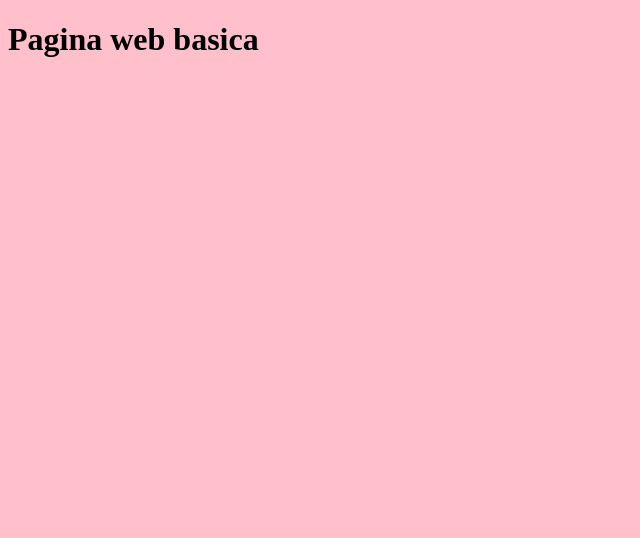
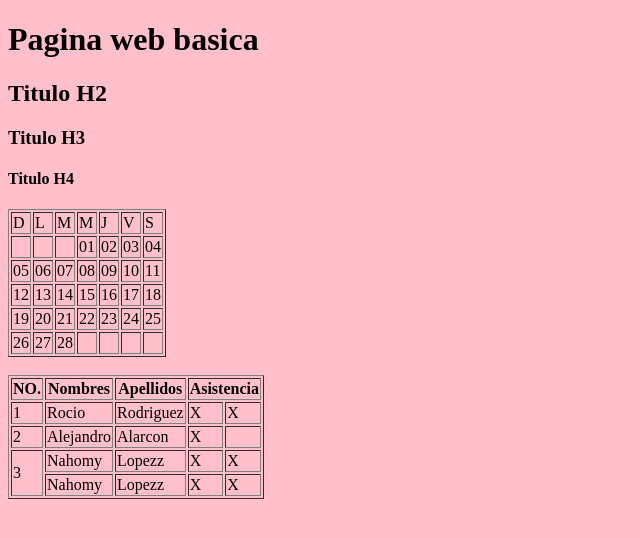
Before and after one commit to Rociio17/uma-demo, a plain HTML site: page index.html in a window 1280 px wide. Shown: the whole page, without its empty margins (0-640 px from the left). Drawn offline with Linux system fonts and the light colour scheme.

Commit message:
creacion de tablas

```diff
--- a/index.html
+++ b/index.html
@@ -10,5 +10,123 @@
 <body>
 
     <h1>Pagina web basica</h1>
+    <h2>Titulo H2</h2>
+    <h3>Titulo H3</h3>
+    <h4>Titulo H4</h4>
+
+    <table border="1">
+        <tr>
+
+            <td>D</td>
+            <td>L</td>
+            <td>M</td>
+            <td>M</td>
+            <td>J</td>
+            <td>V</td>
+            <td>S</td>
+
+        </tr>
+        <tr>
+
+            <td></td>
+            <td></td>
+            <td></td>
+            <td>01</td>
+            <td>02</td>
+            <td>03</td>
+            <td>04</td>
+
+        </tr>
+        <tr>
+
+            <td>05</td>
+            <td>06</td>
+            <td>07</td>
+            <td>08</td>
+            <td>09</td>
+            <td>10</td>
+            <td>11</td>
+
+        </tr>
+        <tr>
+
+            <td>12</td>
+            <td>13</td>
+            <td>14</td>
+            <td>15</td>
+            <td>16</td>
+            <td>17</td>
+            <td>18</td>
+
+        </tr>
+        <tr>
+
+            <td>19</td>
+            <td>20</td>
+            <td>21</td>
+            <td>22</td>
+            <td>23</td>
+            <td>24</td>
+            <td>25</td>
+
+        </tr>
+        <tr>
+
+            <td>26</td>
+            <td>27</td>
+            <td>28</td>
+            <td></td>
+            <td></td>
+            <td></td>
+            <td></td>
+
+        </tr>
+
+    </table>
+    <br>
+    <table border="1">
+        <thead>
+            <th>NO.</th>
+            <th>Nombres</th>
+            <th>Apellidos</th>
+            <th colspan="2">Asistencia</th>
+        </thead>
+        <tbody>
+            <tr>
+                <td>1</td>
+                <td>Rocio</td>
+                <td>Rodriguez</td>
+                <td>X</td>
+                <td>X</td>
+            </tr>
+        </tbody>
+        <tbody>
+            <tr>
+                <td>2</td>
+                <td>Alejandro</td>
+                <td>Alarcon</td>
+                <td>X</td>
+                <td></td>
+            </tr>
+        </tbody>
+        <tbody>
+            <tr>
+                <td rowspan="2">3</td>
+                <td>Nahomy</td>
+                <td>Lopezz</td>
+                <td>X</td>
+                <td>X</td>
+            </tr>
+            <tr>
+
+                <td>Nahomy</td>
+                <td>Lopezz</td>
+                <td>X</td>
+                <td>X</td>
+            </tr>
+        </tbody>
+
+    </table>
+
 </body>
 </html>
```
